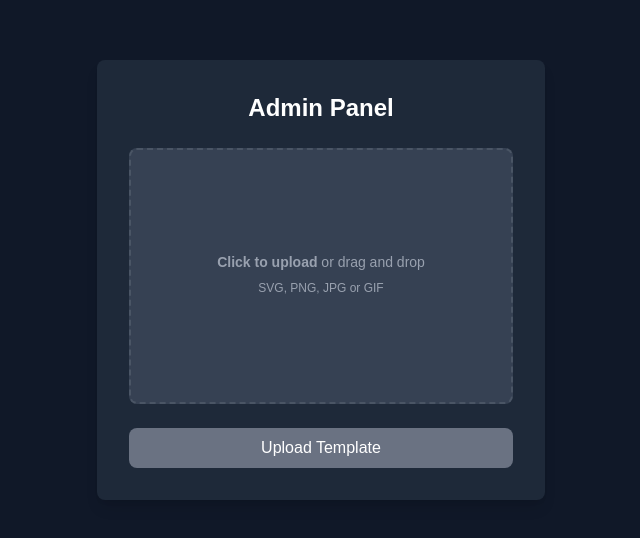
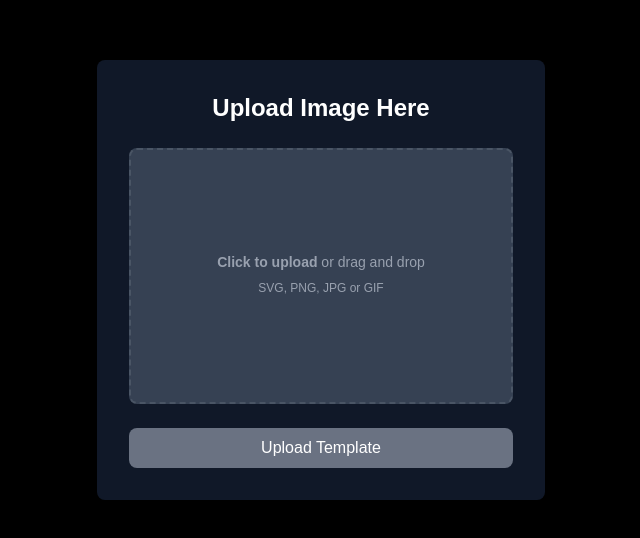
Before and after one commit to samir7888/Meme-hub, a Next.js app: page /admin in a window 1280 px wide. Shown: the part 120-658 px from the top of the page, without its empty margins (319-959 px from the left). Built offline with nearby package versions, Linux system fonts and the light colour scheme.

Commit message:
Implement code changes for feature enhancement and bug fixes

```diff
--- a/app/admin/page.tsx
+++ b/app/admin/page.tsx
@@ -39,9 +39,9 @@ export default function Admin() {
   };
 
   return (
-    <main className="flex min-h-screen flex-col items-center justify-center p-24 bg-gray-900 text-white">
-      <div className="w-full max-w-md p-8 space-y-6 bg-gray-800 rounded-lg shadow-lg">
-        <h1 className="text-2xl font-bold text-center">Admin Panel</h1>
+    <main className="flex min-h-screen flex-col items-center justify-center p-24 bg-black text-white">
+      <div className="w-full max-w-md p-8 space-y-6 bg-gray-900 rounded-lg shadow-lg">
+        <h1 className="text-2xl font-bold text-center">Upload Image Here</h1>
         <form onSubmit={onSubmit} className="flex flex-col gap-6">
           <div className="flex items-center justify-center w-full">
             {preview ? (
--- a/app/editor/[imageId]/page.tsx
+++ b/app/editor/[imageId]/page.tsx
@@ -209,7 +209,7 @@ export default function MemeEditor() {
   };
 
   return (
-    <main className="flex min-h-screen flex-col items-center p-8 bg-gray-900 text-white">
+    <main className="flex min-h-screen flex-col items-center p-8 bg-black text-white">
       <h1 className="text-5xl font-extrabold mb-12 text-transparent bg-clip-text bg-gradient-to-r from-purple-400 to-pink-600">Create Your Meme</h1>
 
       <div className="flex flex-col md:flex-row gap-8 w-full max-w-6xl">
```
Also changed, not shown: public/photo_2022-11-27_20-18-51.jpg (added).
